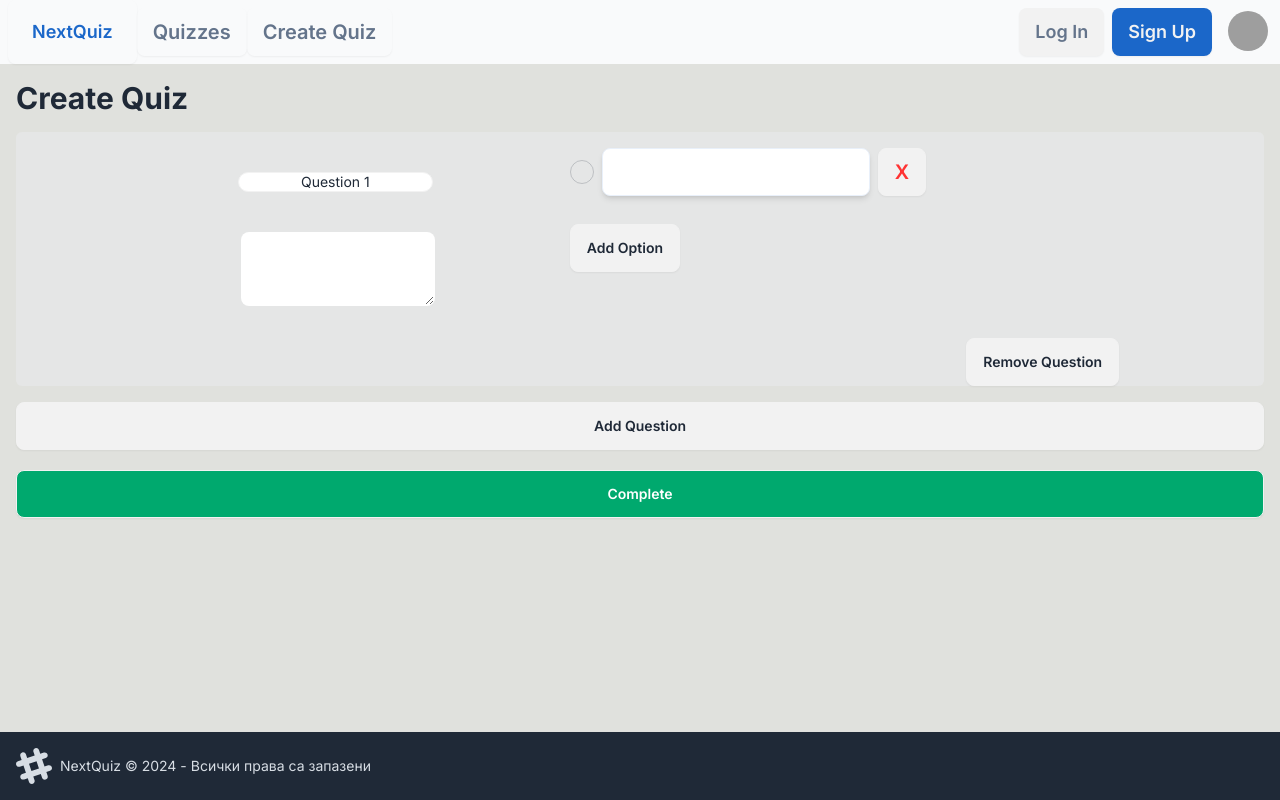
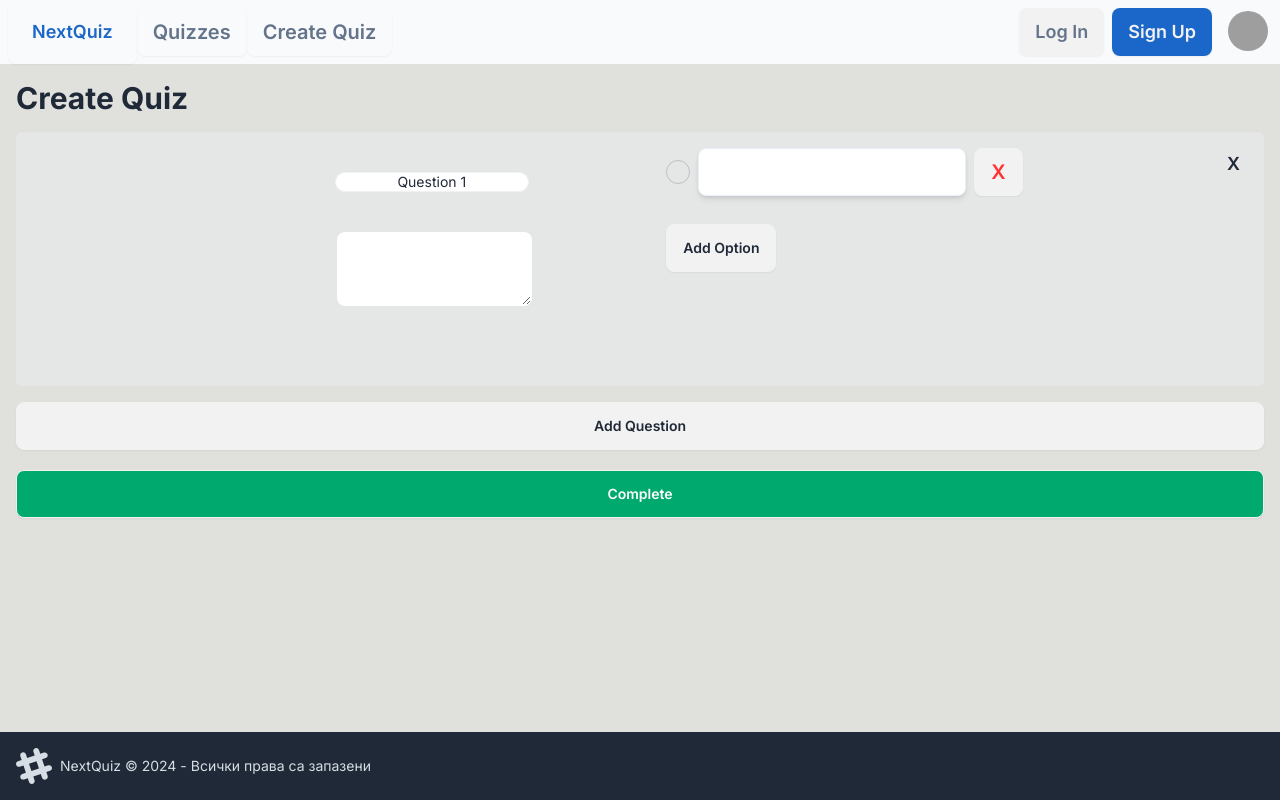
Before and after one commit to RosenIgn/NextQuiz, a Next.js app in the folder QuizApp/Client/quiz-app/: page /createQuiz in a window 1280 px wide. Built offline with nearby package versions, Linux system fonts and the light colour scheme; grey boxes are pictures that could not be loaded.

Commit message:
create quiz page remove quiz button improvement

```diff
--- a/QuizApp/Client/quiz-app/app/createQuiz/page.js
+++ b/QuizApp/Client/quiz-app/app/createQuiz/page.js
@@ -6,7 +6,7 @@ const Page = () => {
   const [questions, setQuestions] = useState([{ question: "", options: [""] }]);
 
   const submitHandler = () => {
-    const qeustionObj = questions;
+    // Handle submit logic here
   }
 
   const addQuestion = () => {
@@ -48,11 +48,9 @@ const Page = () => {
       <h1 className="text-3xl font-bold mb-4">Create Quiz</h1>
 
       {questions.map((question, questionIndex) => (
-        <div
-          key={questionIndex}
-          className="flex flex-row justify-center bg-base-300 space-y-4 rounded-md w-full mb-4"
-        >
-          <setion id="question field" className="flex flex-col mr-5">
+        <div key={questionIndex} className="relative mb-4">
+          <div className="flex flex-row justify-center bg-base-300 space-y-4 rounded-md w-full">
+            <div className="flex flex-col mr-5">
               <div
                 className="badge mr-10 mt-10 w-1/2 self-center"
                 label={`Question ${questionIndex + 1}`}
@@ -64,7 +62,7 @@ const Page = () => {
               </div>
 
               <textarea className="textarea flex-row text-md w-1/2 max-h-44 mt-10 m-20"></textarea>
-          </setion>
+            </div>
 
             <div className="space-y-2">
               {question.options.map((option, optionIndex) => (
@@ -99,20 +97,22 @@ const Page = () => {
                 </button>
               )}
             </div>
-
-          <div
-            className="btn ml-10 mb-5 self-end"
+          </div>
+          <button
+            className="btn absolute bg-transparent border-none shadow-none text-lg top-0 right-0 mt-2 mr-2"
             onClick={() => removeQuestion(questionIndex)}
           >
-            Remove Question
-          </div>
+            X
+          </button>
         </div>
       ))}
 
       <button className="btn" onClick={addQuestion}>
         Add Question
       </button>
-      <button className="btn mt-5 text-base-100 bg-success" onClick={submitHandler()}>Complete</button>
+      <button className="btn mt-5 text-base-100 bg-success" onClick={submitHandler}>
+        Complete
+      </button>
     </div>
   );
 };
```
Lines whose indentation alone changed are shown as unchanged.
